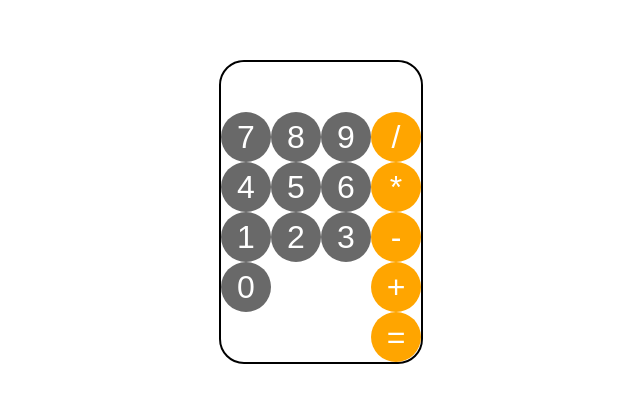
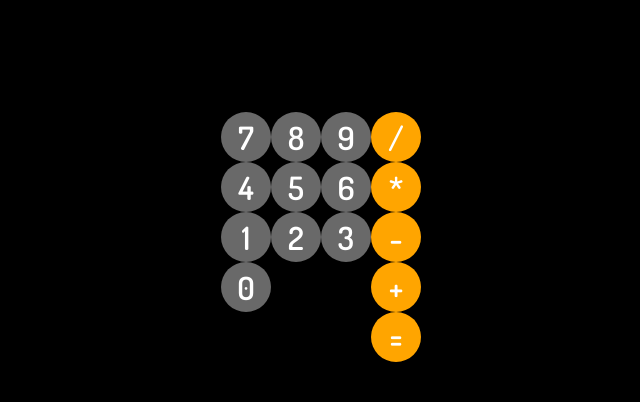
Before and after one commit to tarasnar/calculator-js, a plain HTML site: page index.html in a window 1280 px wide. Shown: the part 188-590 px from the top of the page, without its empty margins (319-959 px from the left). Drawn offline with Linux system fonts and the light colour scheme.

Commit message:
fixed a bug when after evaluation number1 and number2 linked, added some flare with custom font

```diff
--- a/index.html
+++ b/index.html
@@ -6,6 +6,9 @@
         <title>Calculator</title>
         <script src="script.js" defer></script>
         <link href="style.css" rel="stylesheet">
+        <link rel="preconnect" href="https://fonts.googleapis.com">
+        <link rel="preconnect" href="https://fonts.gstatic.com" crossorigin>
+        <link href="https://fonts.googleapis.com/css2?family=Dosis:wght@600&display=swap" rel="stylesheet">
     </head>
     <body>
         <div id="calculator-body">
--- a/script.js
+++ b/script.js
@@ -50,11 +50,6 @@
     });
 });
 
-function clear() {
-    num1.splice(1);
-    num2 = [];
-}
-
 //Create function operate which will perform operations based on the operator
 function operate(num1, operator, num2) {
     num1 = Number(num1.join(''));
@@ -77,8 +72,8 @@
 //Start event listening on evaluation button
 const evaluationButton = document.querySelector('.evaluation');
 evaluationButton.addEventListener('click', () => {
-    operate(num1, operator, num2);
     screen.innerText = operate(num1, operator, num2);
-    num1 = num2 = [];
+    num1 = [];
+    num2 = [];
     operator = undefined;
 });
--- a/style.sass
+++ b/style.sass
@@ -2,6 +2,7 @@
   margin: 0
   padding: 0
   box-sizing: border-box
+  font-family: 'Dosis', sans-serif
 
 body
   width: 100vw
@@ -10,6 +11,7 @@
   align-items: center
   justify-content: center
   flex-flow: column nowrap
+  background-color: black
 
 #calculator-body
   border: 2px solid black
@@ -26,9 +28,10 @@
   height: 50px
   display: flex
   align-items: center
-  justify-content: center
-  background-color: white
-  border-radius: 25px
+  justify-content: flex-end
+  background-color: black
+  color: white
+  text-align: right
   font-size: 2rem
 
 #buttons
```
Also changed, not shown: style.css, 1 other file.
